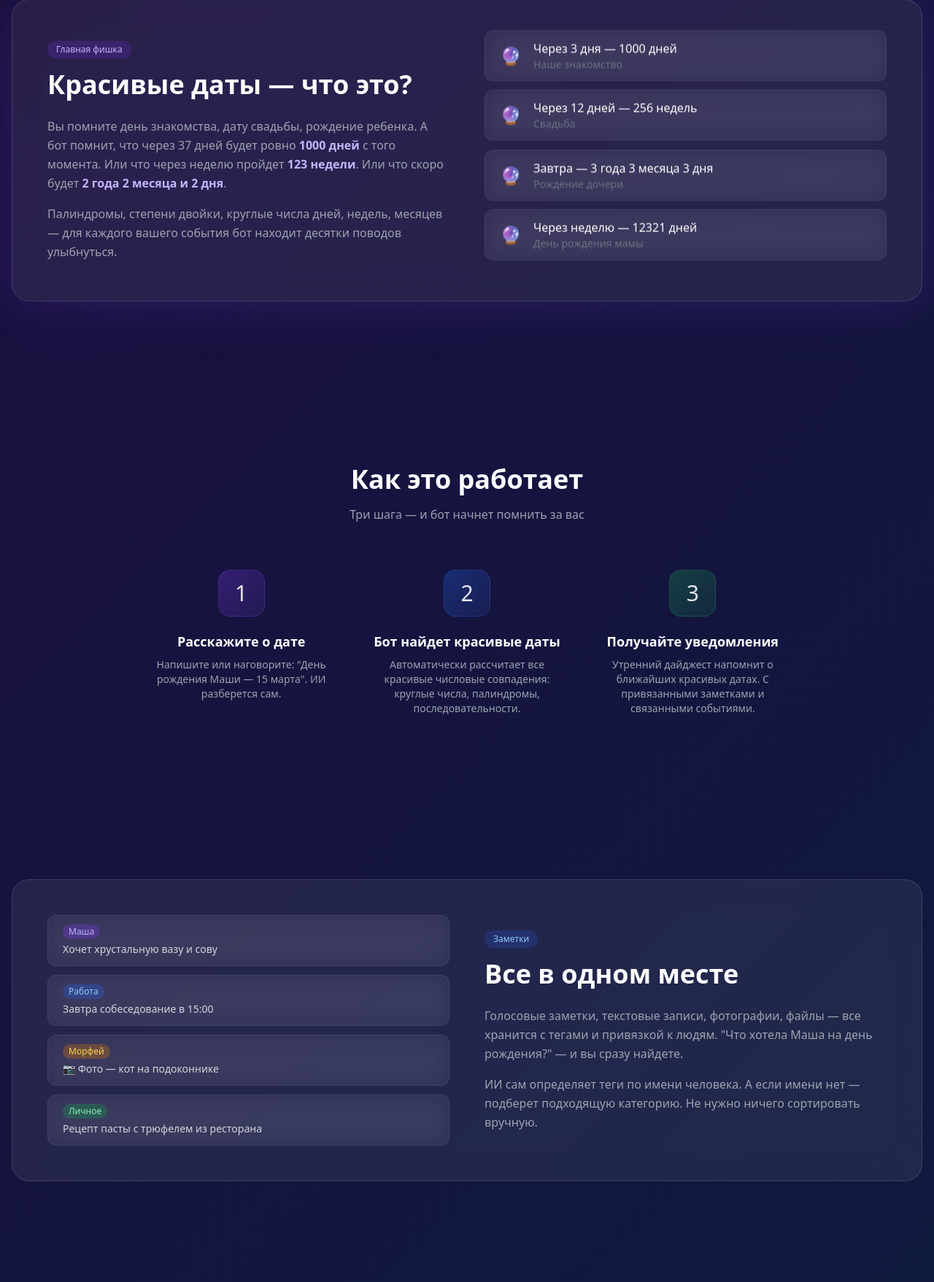
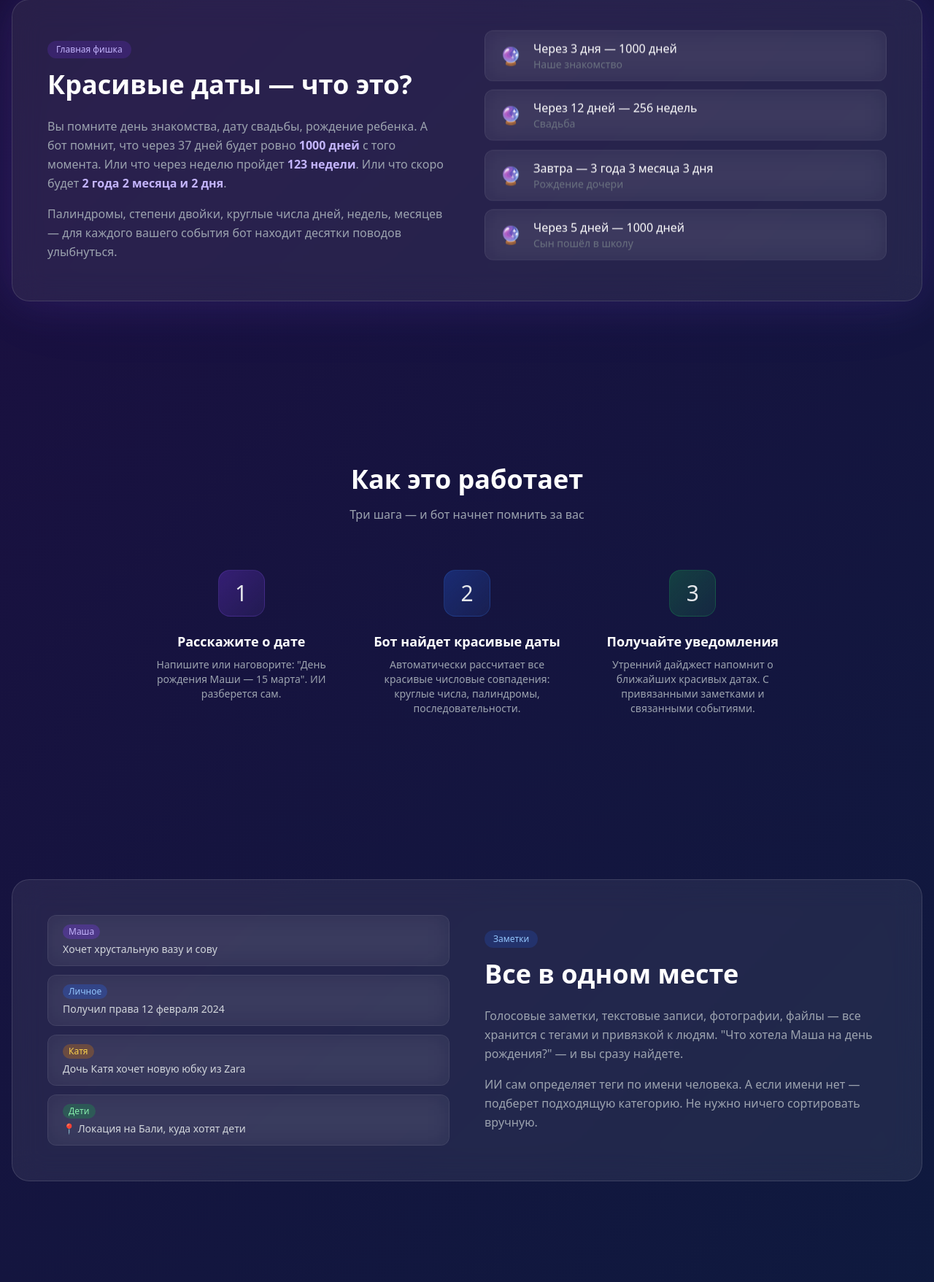
Before and after one commit to ipolotsky/noteme, a Python web app: template app/templates/landing.html in a window 1280 px wide. Shown: the part 1813-3570 px from the top of the page at 73% size. Run offline with Jinja, Linux system fonts and the light colour scheme; the template is opened without the code that fills it, so the values that code supplies are empty; some libraries are stand-ins or nearby versions.

Commit message:
Update landing and readme

```diff
--- a/app/templates/landing.html
+++ b/app/templates/landing.html
@@ -89,12 +89,12 @@
                 <div class="space-y-3 text-left text-sm">
                     <div class="flex items-start gap-3">
                         <span class="text-2xl shrink-0">&#x1F399;</span>
-                        <div class="glass rounded-xl px-4 py-2.5 text-gray-300">"День рождения Маши — 15 марта"</div>
+                        <div class="glass rounded-xl px-4 py-2.5 text-gray-300">"Наша свадьба — 23 сентября 2019"</div>
                     </div>
                     <div class="flex items-start gap-3 justify-end">
                         <div class="bg-brand-600/20 border border-brand-500/20 rounded-xl px-4 py-2.5">
                             <div class="text-brand-300 font-medium">&#x2728; Событие создано!</div>
-                            <div class="text-gray-400 text-xs mt-1">&#x1F3F7; Маша &middot; &#x1F4C5; 15.03</div>
+                            <div class="text-gray-400 text-xs mt-1">&#x1F3F7; Семья &middot; &#x1F4C5; 23.09.2019</div>
                         </div>
                     </div>
                     <div class="flex items-start gap-3 justify-end">
@@ -221,8 +221,8 @@
                 <div class="glass rounded-xl px-5 py-3 flex items-center gap-4 float-delay">
                     <span class="text-2xl">&#x1F52E;</span>
                     <div>
-                        <div class="text-white font-medium">Через неделю — 12321 дней</div>
-                        <div class="text-gray-500 text-sm">День рождения мамы</div>
+                        <div class="text-white font-medium">Через 5 дней — 1000 дней</div>
+                        <div class="text-gray-500 text-sm">Сын пошёл в школу</div>
                     </div>
                 </div>
             </div>
@@ -278,21 +278,21 @@
                 </div>
                 <div class="glass rounded-xl px-5 py-3">
                     <div class="flex items-center gap-2 mb-1">
-                        <span class="text-xs px-2 py-0.5 bg-blue-600/30 text-blue-300 rounded-full">Работа</span>
+                        <span class="text-xs px-2 py-0.5 bg-blue-600/30 text-blue-300 rounded-full">Личное</span>
                     </div>
-                    <div class="text-gray-300 text-sm">Завтра собеседование в 15:00</div>
+                    <div class="text-gray-300 text-sm">Получил права 12 февраля 2024</div>
                 </div>
                 <div class="glass rounded-xl px-5 py-3">
                     <div class="flex items-center gap-2 mb-1">
-                        <span class="text-xs px-2 py-0.5 bg-amber-600/30 text-amber-300 rounded-full">Морфей</span>
+                        <span class="text-xs px-2 py-0.5 bg-amber-600/30 text-amber-300 rounded-full">Катя</span>
                     </div>
-                    <div class="text-gray-300 text-sm">&#x1F4F7; Фото &#x2014; кот на подоконнике</div>
+                    <div class="text-gray-300 text-sm">Дочь Катя хочет новую юбку из Zara</div>
                 </div>
                 <div class="glass rounded-xl px-5 py-3">
                     <div class="flex items-center gap-2 mb-1">
-                        <span class="text-xs px-2 py-0.5 bg-green-600/30 text-green-300 rounded-full">Личное</span>
+                        <span class="text-xs px-2 py-0.5 bg-green-600/30 text-green-300 rounded-full">Дети</span>
                     </div>
-                    <div class="text-gray-300 text-sm">Рецепт пасты с трюфелем из ресторана</div>
+                    <div class="text-gray-300 text-sm">&#x1F4CD; Локация на Бали, куда хотят дети</div>
                 </div>
             </div>
             <div class="order-1 lg:order-2">
```
Also changed, not shown: README.md, 1 other file.
